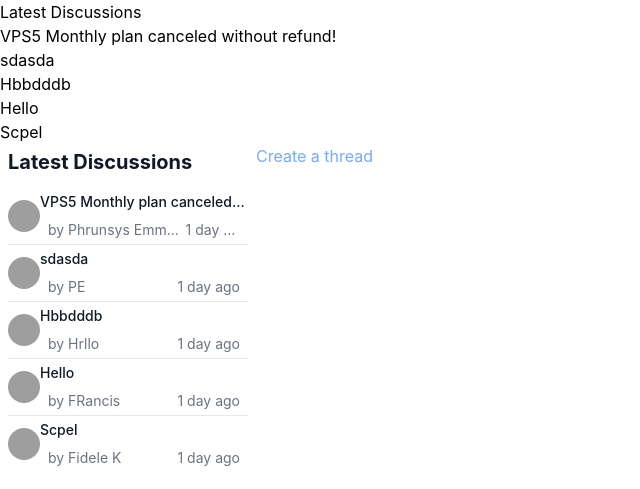
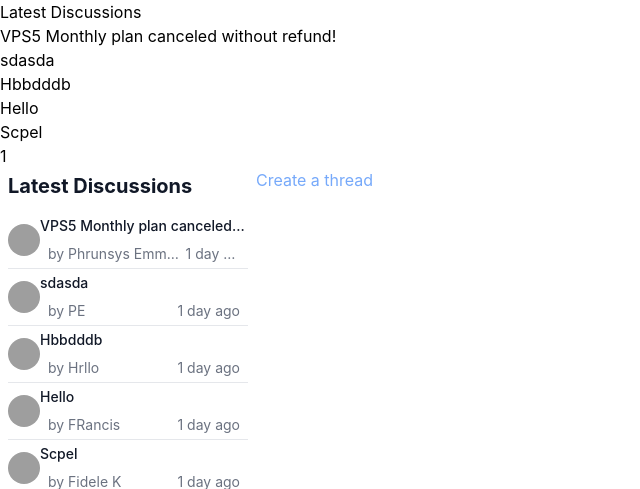
Before and after one commit to Scpel-lang/Scpel_Forum_and_User_Community, a PHP site: page /index.php in a window 1280 px wide. Shown: the part 64-553 px from the top of the page, without its empty margins (0-640 px from the left). Before the commit the page ends 530 px from the top, so only its background shows below. Run offline with PHP 8.4, Linux system fonts and the light colour scheme; data comes from the database, SQL or seed files in the repository; some libraries are stand-ins or nearby versions; grey boxes are pictures that could not be loaded.

Commit message:
adding paginations to php scripts for displaying discussing

```diff
--- a/index.php
+++ b/index.php
@@ -2,8 +2,17 @@
 // Include database configuration file
 include_once "./db/connections.php";
 
-// Fetch discussions from the database
-$query = $db->query("SELECT * FROM scpel_forum ORDER BY ID DESC");
+// Pagination configuration
+$results_per_page = 10; // Number of discussions per page
+
+// Get current page number from URL, or set it to 1 if not provided
+$current_page = isset($_GET['page']) ? $_GET['page'] : 1;
+
+// Calculate the SQL LIMIT starting point for the current page
+$start_from = ($current_page - 1) * $results_per_page;
+
+// Fetch discussions from the database with pagination
+$query = $db->query("SELECT * FROM scpel_forum ORDER BY ID DESC LIMIT $start_from, $results_per_page");
 
 // Error handling for database query
 if (!$query) {
@@ -80,6 +89,21 @@ if (!$query) {
             </li>
         <?php endwhile; ?>
     </ul>
+</div>
+
+<!-- Pagination links -->
+<div class="pagination">
+    <?php
+    // Calculate total number of pages
+    $total_pages_query = $db->query("SELECT COUNT(*) AS total FROM scpel_forum");
+    $total_rows = $total_pages_query->fetch_assoc()['total'];
+    $total_pages = ceil($total_rows / $results_per_page);
+
+    // Display pagination links
+    for ($i = 1; $i <= $total_pages; $i++) {
+        echo "<a href='?page=$i'>$i</a> ";
+    }
+    ?>
 </div>
 
 <section class="max-w-screen-xl items-center h-[100vh] justify-between mx-auto">
```
